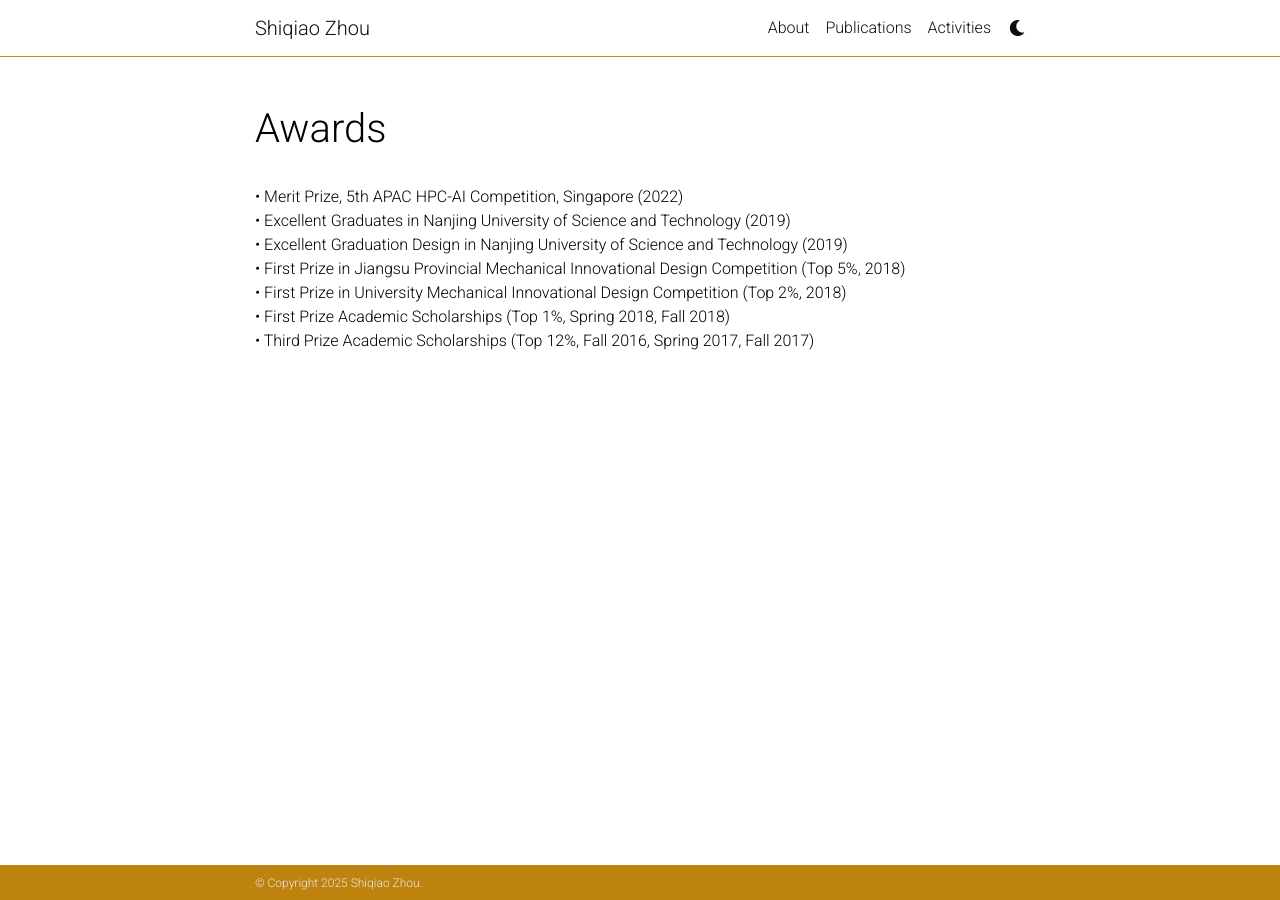
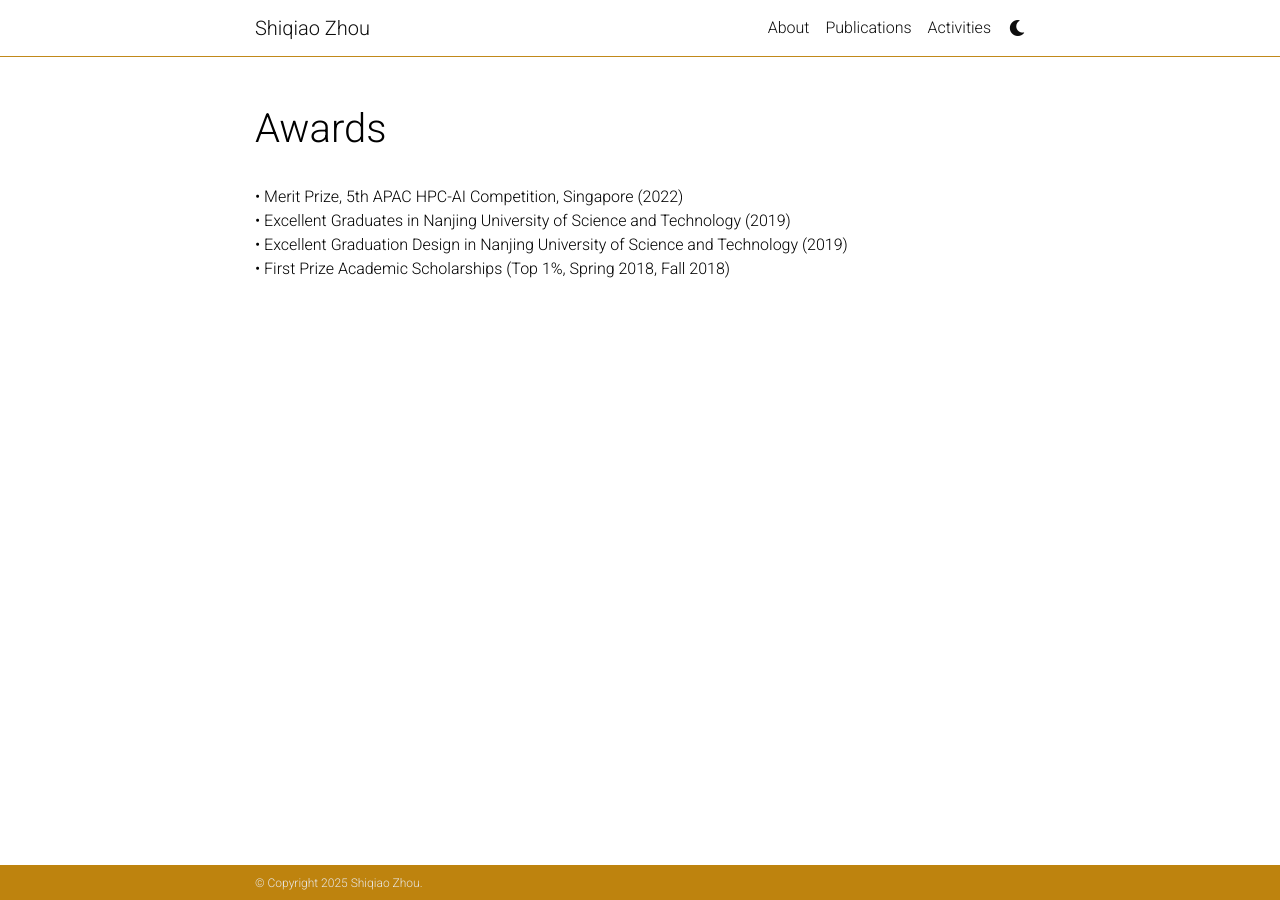
Before and after one commit to ShiqiaoZhou/ShiqiaoZhou.github.io, a Jekyll site: the page built from _pages/Awards.md, in a window 1280 px wide. Built offline with Jekyll 4.4.1, drawn with Linux system fonts in a browser that asks for light colours; full-size pictures stand in for the smaller copies a plugin makes; comment, search, counter and statistics services are not loaded; a style sheet for code colours, icons or effects is not loaded.

Commit message:
Update about

```diff
--- a/_layouts/about.html
+++ b/_layouts/about.html
@@ -48,7 +48,8 @@ layout: default
 
           <!-- Selected papers -->
           {% if page.selected_papers -%}
-            <h2><a href="{{ '/publications/' | relative_url }}" style="color: inherit;">selected publications</a></h2>
+            <!-- <h2><a href="{{ '/publications/' | relative_url }}" style="color: inherit;">selected publications</a></h2> -->
+            <h2 style="color: inherit;">news</h2>
             {{"† denotes equal contribution | * denotes corresponding authorship"}}
             {%- include selected_papers.html %}
           {%- endif %}
--- a/_pages/Awards.md
+++ b/_pages/Awards.md
@@ -10,8 +10,8 @@ nav_order: 5
 •   Merit Prize, 5th APAC HPC-AI Competition, Singapore (2022)<br>
 •	Excellent Graduates in Nanjing University of Science and Technology (2019)<br>
 •	Excellent Graduation Design in Nanjing University of Science and Technology (2019)<br>
-•   First Prize in Jiangsu Provincial Mechanical Innovational Design Competition (Top 5%, 2018)<br>
-•   First Prize in University Mechanical Innovational Design Competition (Top 2%, 2018)<br>
+<!-- •   First Prize in Jiangsu Provincial Mechanical Innovational Design Competition (Top 5%, 2018)<br>
+•   First Prize in University Mechanical Innovational Design Competition (Top 2%, 2018)<br> -->
 •	First Prize Academic Scholarships (Top 1%, Spring 2018, Fall 2018)<br>
-•	Third Prize Academic Scholarships (Top 12%, Fall 2016, Spring 2017, Fall 2017)<br>
+<!-- •	Third Prize Academic Scholarships (Top 12%, Fall 2016, Spring 2017, Fall 2017)<br> -->
 </p>
```
Also changed, not shown: _pages/about.md (+1 -1 lines), 2 other files.
